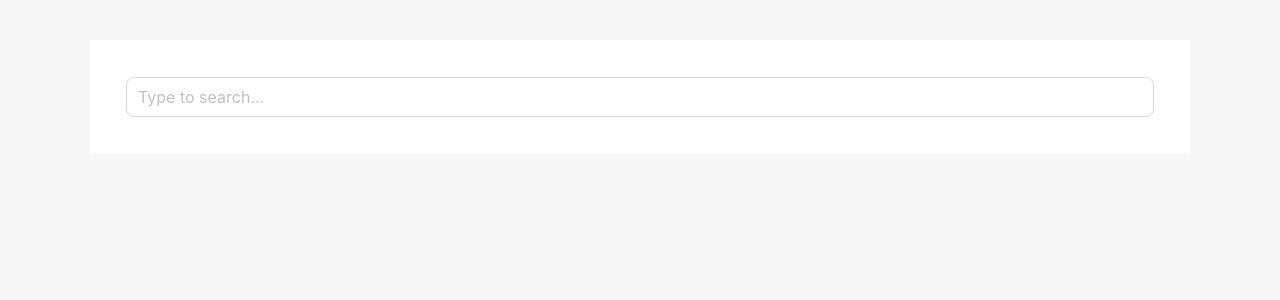
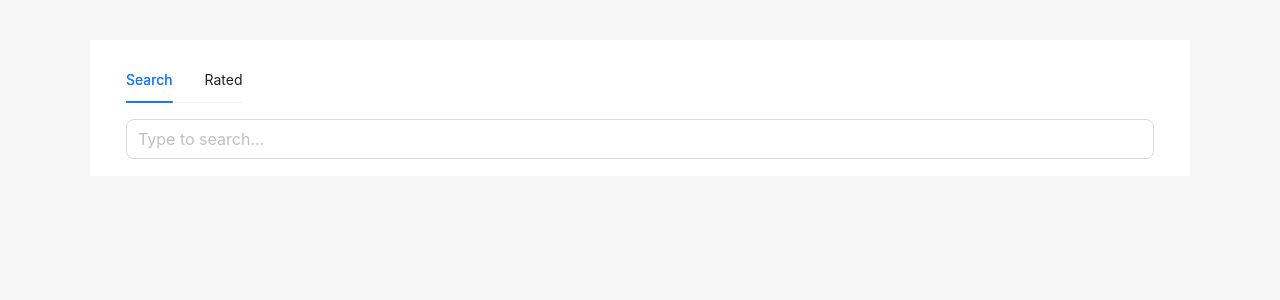
Before and after one commit to zdrnrt/kata_movie, a React app: page / in a window 1280 px wide. Shown: the top 300 px of the page. Built offline with nearby package versions, Linux system fonts and the light colour scheme.

Commit message:
Рабочее приложение

```diff
--- a/src/App.js
+++ b/src/App.js
@@ -1,12 +1,41 @@
 import React, { useState, useEffect } from 'react';
 import _ from 'lodash';
 import './scss/App.scss';
+import { Input } from 'antd';
 import Tool from './Components/Tool';
 import List from './Components/List';
-import Load from './Components/Load';
+import Tab from './Components/Tab';
 
 export default function App() {
 	const tool = new Tool();
+	let [tabActive, updateTab] = useState(1);
+
+	function changeTab(key) {
+		updateTab(key);
+	}
+
+	let [request, changeRequest] = useState({
+		query: null, //'return',
+		page: 1,
+	});
+	function changeQuery(e) {
+		changeRequest((request) => {
+			return { ...request, query: e.target.value };
+		});
+	}
+	function changePage(page) {
+		changeRequest((request) => {
+			return { ...request, page };
+		});
+	}
+	console.log('request', request);
+
+	let [status, changestatus] = useState({
+		load: true,
+		error: null,
+		data: null,
+	});
+
 	let [state, changeAppState] = useState({
 		request: {
 			query: null, //'return',
@@ -18,17 +47,6 @@ export default function App() {
 			data: null,
 		},
 	});
-	function changeQuery(query) {
-		changeAppState((state) => {
-			return { status: { load: false, error: null, data: null }, request: { ...state.request, query } };
-		});
-	}
-
-	function changePage(page) {
-		changeAppState((stastatetus) => {
-			return { status: { load: false, error: null, data: null }, request: { ...state.request, page } };
-		});
-	}
 
 	function findMovie() {
 		tool.getMovie(state.request)
@@ -47,13 +65,38 @@ export default function App() {
 
 	let find = _.debounce(findMovie, 1000);
 
-	if (!state.status.load) {
-		find();
+	function rate() {
+		tool.getRate(state.request)
+			.then((data) => {
+				console.log('tool.getMovie', data);
+				changeAppState((state) => {
+					return { ...state, status: { load: true, error: null, data } };
+				});
+			})
+			.catch((error) => {
+				changeAppState((state) => {
+					return { ...state, status: { load: true, error, data: null } };
+				});
+			});
+	}
+
+	if (tabActive == 1) {
+		if (!state.status.load) {
+			find();
+		}
+	} else {
+		if (!state.status.load) {
+			rate();
+		}
 	}
 
 	return (
-		<div className="container">
-			<List props={state} listener={{ query: changeQuery, page: changePage }} />
-		</div>
+		<main className="container">
+			<Tab active={tabActive} listener={changeTab} />
+			{tabActive == 1 && (
+				<Input value={request.query} placeholder="Type to search..." size="large" onChange={changeQuery} />
+			)}
+			<List request={request} status={status} listener={{ page: changePage }} />
+		</main>
 	);
 }
--- a/src/Components/List/index.js
+++ b/src/Components/List/index.js
@@ -1,14 +1,14 @@
 import React from 'react';
-import { Typography, Row, Alert, Pagination, Input } from 'antd';
+import { Typography, Row, Alert, Pagination } from 'antd';
 const { Paragraph } = Typography;
 import Tile from '../Tile';
 import Load from '../Load';
 
 export default function List(props) {
-	console.log('List', props.props);
+	console.log('List', props);
 
-	const request = props.props.request;
-	const status = props.props.status;
+	const request = props.request;
+	const status = props.status;
 	let result = null;
 	let pagination = null;
 
@@ -51,13 +51,7 @@ export default function List(props) {
 	}
 
 	return (
-		<div style={{ padding: '20px 0' }}>
-			<Input
-				value={request.query}
-				placeholder="Type to search..."
-				size="large"
-				onChange={(event) => props.listener.query(event.target.value)}
-			/>
+		<div>
 			{!!result && (
 				<Row gutter={[36, 36]} align="stretch" style={{ padding: '34px 0' }}>
 					{result}
--- /dev/null
+++ b/src/Components/Tab/index.js
@@ -0,0 +1,25 @@
+import React from 'react';
+import { Tabs } from 'antd';
+
+export default function Tab(props) {
+	console.log('tab', props);
+	const items = [
+		{
+			key: 1,
+			label: 'Search',
+		},
+		{
+			key: 2,
+			label: 'Rated',
+		},
+	];
+	return (
+		<Tabs
+			activeKey={props.active}
+			items={items}
+			centered={true}
+			onChange={(key) => props.listener(key)}
+			style={{ width: 'fit-content' }}
+		/>
+	);
+}
--- a/src/Components/Tile/Tile.scss
+++ b/src/Components/Tile/Tile.scss
@@ -14,12 +14,13 @@
 		padding: 10px 10px 20px 20px;
 	}
 	&__rate {
+		flex-shrink: 0;
 		width: 30px;
 		height: 30px;
 		line-height: 30px;
 		font-size: 12px;
 		text-align: center;
-		border: 2px solid #e9d100;
+		border: 2px solid;
 		border-radius: 50%;
 	}
 }
--- a/src/Components/Tile/index.js
+++ b/src/Components/Tile/index.js
@@ -2,11 +2,19 @@ import React from 'react';
 import { Typography, Card, Flex, Rate, Col } from 'antd';
 import { format } from 'date-fns';
 import './Tile.scss';
-const { Title, Paragraph, Text, Link } = Typography;
+const { Title, Paragraph, Text } = Typography;
 
 export default function Tile(props) {
 	const movie = props.props;
 	const genre = movie.genre_ids.length > 0 ? movie.genre_ids.map((rate, i) => <span key={i}>{rate}</span>) : null;
+	let rateColor = '#E90000';
+	if (movie.vote_average >= 3 && movie.vote_average < 5) {
+		rateColor = '#E97E00';
+	} else if (movie.vote_average >= 5 && movie.vote_average < 7) {
+		rateColor = '#E9D100';
+	} else {
+		rateColor = '#66E900';
+	}
 	return (
 		<Col span={6} xs={12}>
 			<Card className="tile" padding={0}>
@@ -21,7 +29,9 @@ export default function Tile(props) {
 							<Title level={2} style={{ margin: 0, fontSize: 20 }}>
 								{movie.title}
 							</Title>
-							<Text className="tile__rate">{movie.vote_average.toFixed(1)}</Text>
+							<Text className="tile__rate" style={{ borderColor: rateColor }}>
+								{movie.vote_average.toFixed(1)}
+							</Text>
 						</Flex>
 						{!!movie.release_date && (
 							<Paragraph style={{ marginBottom: 7, color: '#827E7E' }}>
--- a/src/Components/Tool/index.js
+++ b/src/Components/Tool/index.js
@@ -6,7 +6,113 @@ export default class Tool extends Component {
 		Authorization: `Bearer eyJhbGciOiJIUzI1NiJ9.eyJhdWQiOiIyZTUwZTkzMmNlOTljM2VmNmI4NjZjMzQ4OTFkZjkyYiIsIm5iZiI6MTcxOTUwNjYyNi4xOTAwNjMsInN1YiI6IjY2N2Q4ZDJkNzM2YjNhYzY4ZGZlMWZkYiIsInNjb3BlcyI6WyJhcGlfcmVhZCJdLCJ2ZXJzaW9uIjoxfQ.FaQkSfuUxhTAXn3Mel8yBWR8xg3JiQF8GMdf1DgYj5w`,
 	};
 
+	componentDidMount() {}
+
 	async getMovie(request) {
+		const options = {
+			headers: this.headers,
+			method: 'GET',
+		};
+		console.log('Tool', request);
+		// return new Promise( (request) => setTimeout( () => {request}, 500))
+
+		return await fetch(
+			// 	//&include_adult=false&language=en-US
+			`https://api.themoviedb.org/3/search/movie?query=${request.query}&page=${request.page}`,
+			options
+		).then((response) => {
+			console.log(response);
+			if (response.ok) {
+				return response.json();
+			}
+			// throw new Error('request resolve', error);
+		});
+	}
+
+	async guestCreate(request) {
+		const options = {
+			headers: this.headers,
+			method: 'GET',
+		};
+		console.log('Tool', request);
+		this.guestSession = await fetch('https://api.themoviedb.org/3/authentication/guest_session/new', options).then(
+			(response) => {
+				console.log(response);
+				if (response.ok) {
+					response.json();
+				}
+			}
+		);
+		/*
+		{
+			"success": true,
+			"guest_session_id": "9bb86a9807a9708204a76f20ef753139",
+			"expires_at": "2024-07-05 17:57:27 UTC"
+		}
+		*/
+	}
+
+	async tokenCreate(request) {
+		const options = {
+			headers: {
+				accept: 'application/json',
+				Authorization: `Bearer ${this.guestSession.guest_session_id}`, //???
+			},
+			method: 'GET',
+		};
+		console.log('Tool', request);
+		this.guestSession = await fetch('https://api.themoviedb.org/3/authentication/token/new', options).then(
+			(response) => {
+				console.log(response);
+				if (response.ok) {
+					response.json();
+				}
+			}
+		);
+		/*
+		{
+			"success": true,
+			"guest_session_id": "9bb86a9807a9708204a76f20ef753139",
+			"expires_at": "2024-07-05 17:57:27 UTC"
+		}
+		*/
+	}
+
+	async getGenre(request) {
+		const options = {
+			headers: this.headers, // ??
+			method: 'GET',
+		};
+		console.log('Tool', request);
+		this.guestSession = await fetch('https://api.themoviedb.org/3/genre/movie/list?language=en', options).then(
+			(response) => {
+				console.log(response);
+				if (response.ok) {
+					response.json();
+				}
+			}
+		);
+		/*
+		{
+			"genres": [
+				{
+					"id": 28,
+					"name": "Action"
+				},
+				{
+					"id": 12,
+					"name": "Adventure"
+				},
+				{
+					"id": 16,
+					"name": "Animation"
+				}
+			]
+		}
+		*/
+	}
+
+	async getRate(request) {
 		const options = {
 			headers: this.headers,
 			method: 'GET',
--- a/src/index.html
+++ b/src/index.html
@@ -3,7 +3,7 @@
 	<head>
 		<meta charset="UTF-8" />
 		<meta name="viewport" content="width=device-width, initial-scale=1.0" />
-		<title>React SW</title>
+		<title>React Movie</title>
 	</head>
 	<body>
 		<div id="root"></div>
```
